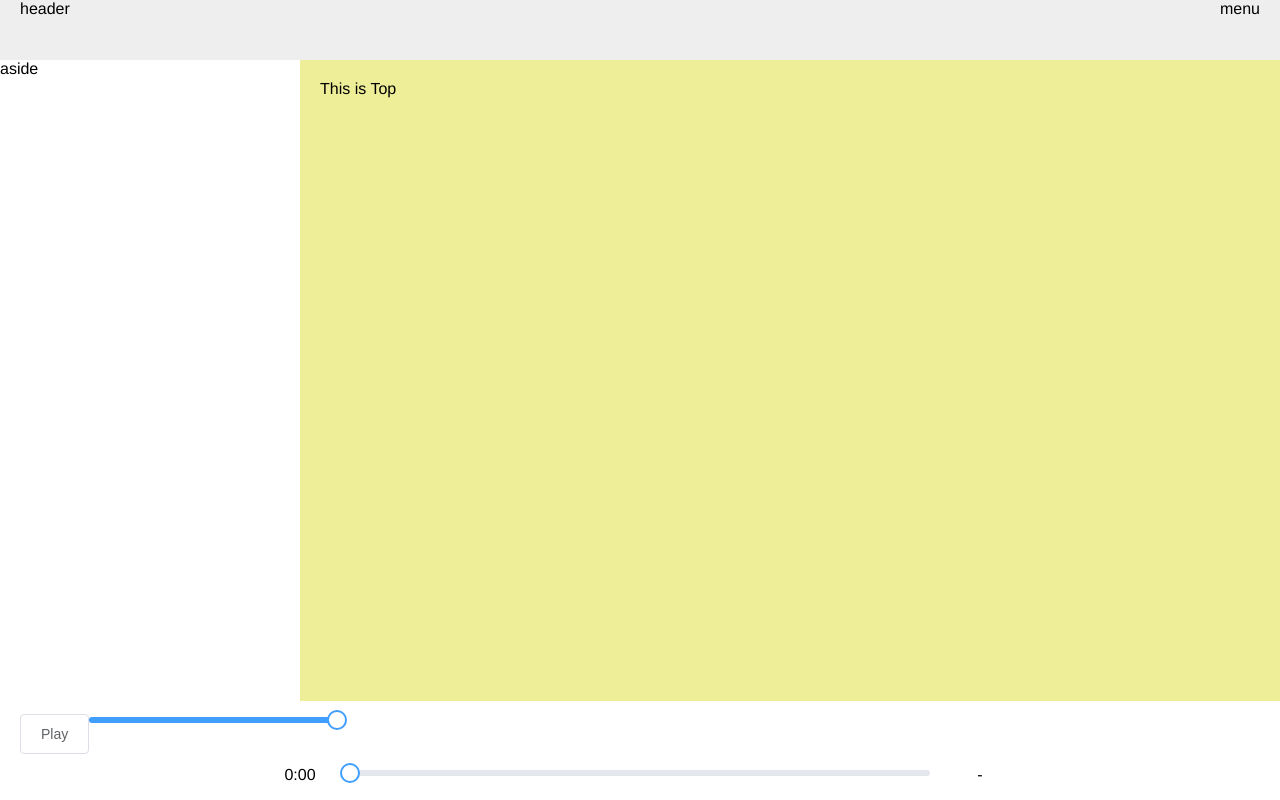
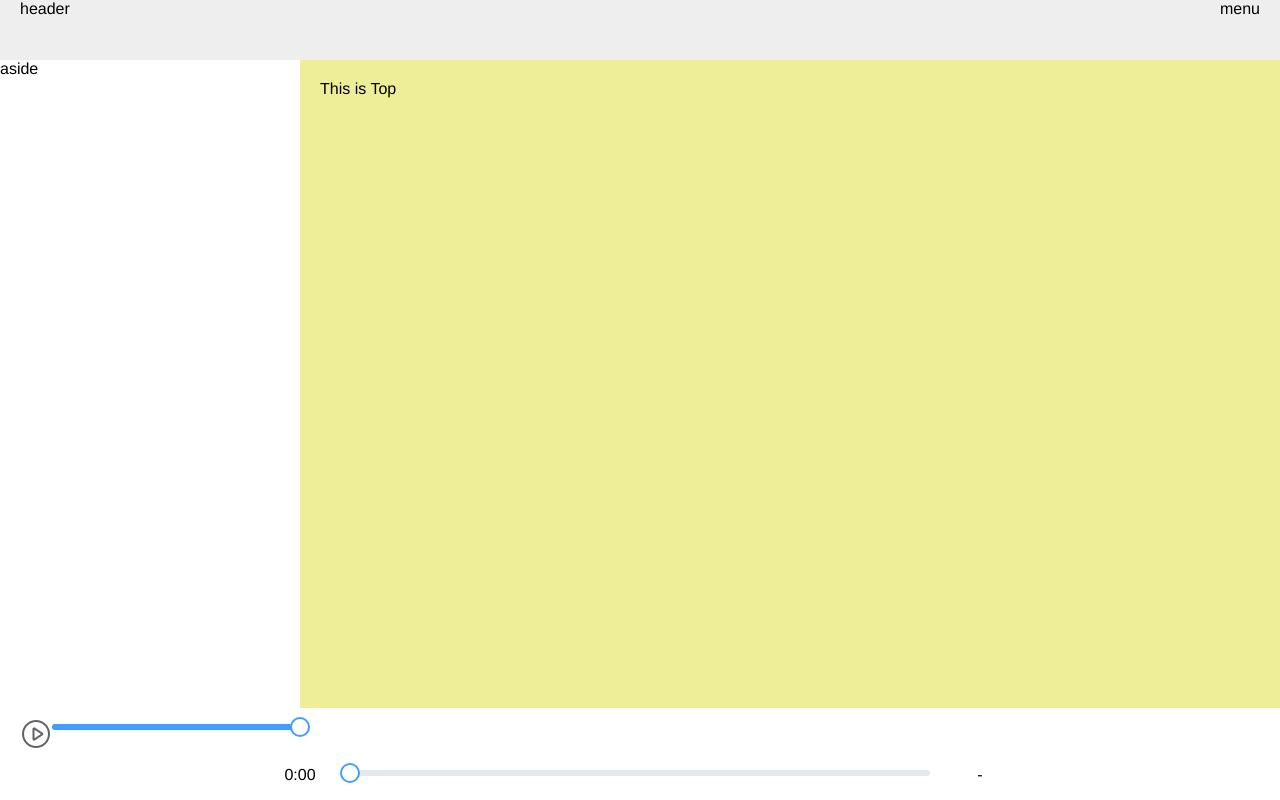
Before and after one commit to traP-jp/qtunes-frontend, a Vue app: page / in a window 1280 px wide. Built offline with nearby package versions, Linux system fonts and the light colour scheme.

Commit message:
🎨 再生・停止 ボタンをアイコンに

```diff
--- a/src/layout/component/LayoutPlayer.vue
+++ b/src/layout/component/LayoutPlayer.vue
@@ -1,6 +1,12 @@
 <template>
   <div>
-    <el-button @click="togglePlay">{{ isPlayed ? 'Pause' : 'Play' }}</el-button>
+    <el-button class="big-icon-button" plain circle @click="togglePlay">
+      <i
+        :class="`${
+          isPlayed ? 'el-icon-video-pause' : 'el-icon-video-play'
+        } big-icon`"
+      />
+    </el-button>
     <el-slider
       v-model.number="nowVol"
       :step="1"
@@ -103,6 +109,13 @@ export default defineComponent({
   display: inline-block;
   width: 20%;
 }
+.big-icon-button {
+  padding: 0 !important;
+  border: 0 !important;
+  & > span > i {
+    font-size: 2rem;
+  }
+}
 .time-slider-container {
   text-align: center;
   .time-slider-with-msg {
```
